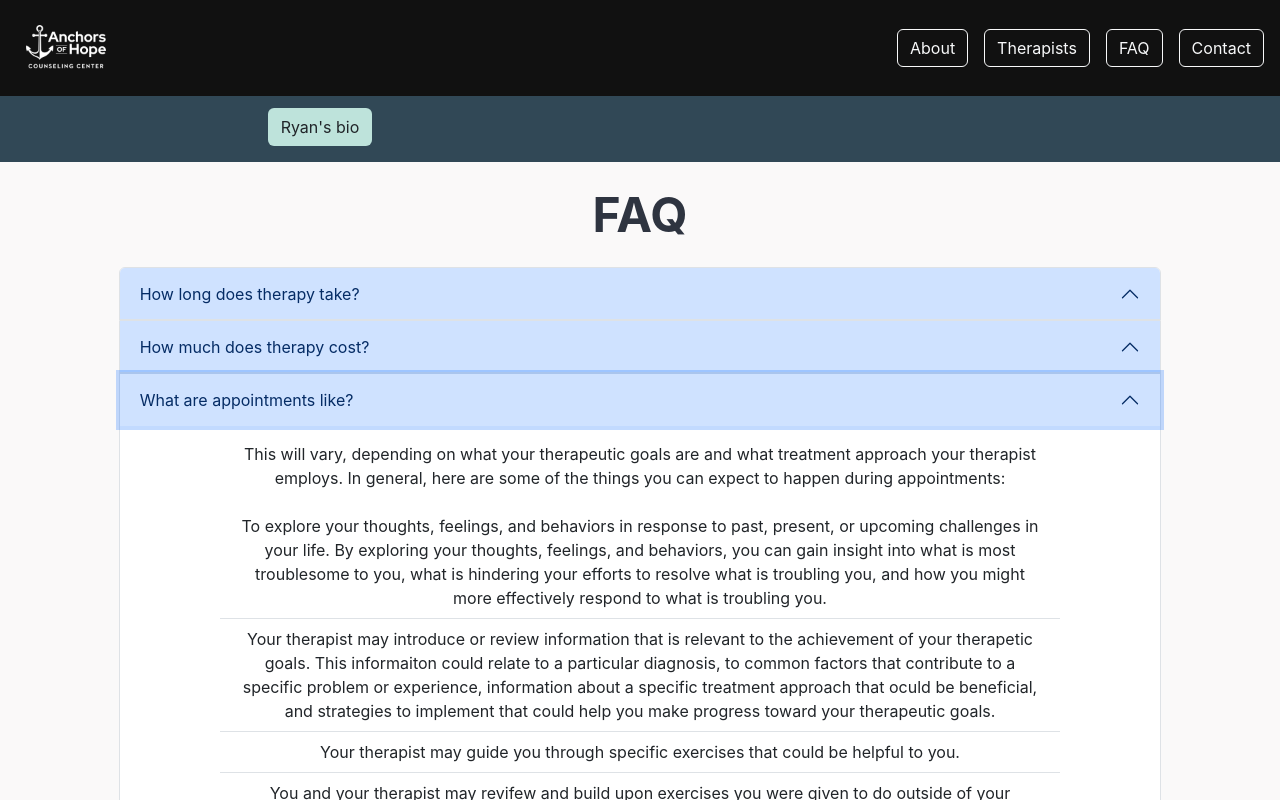
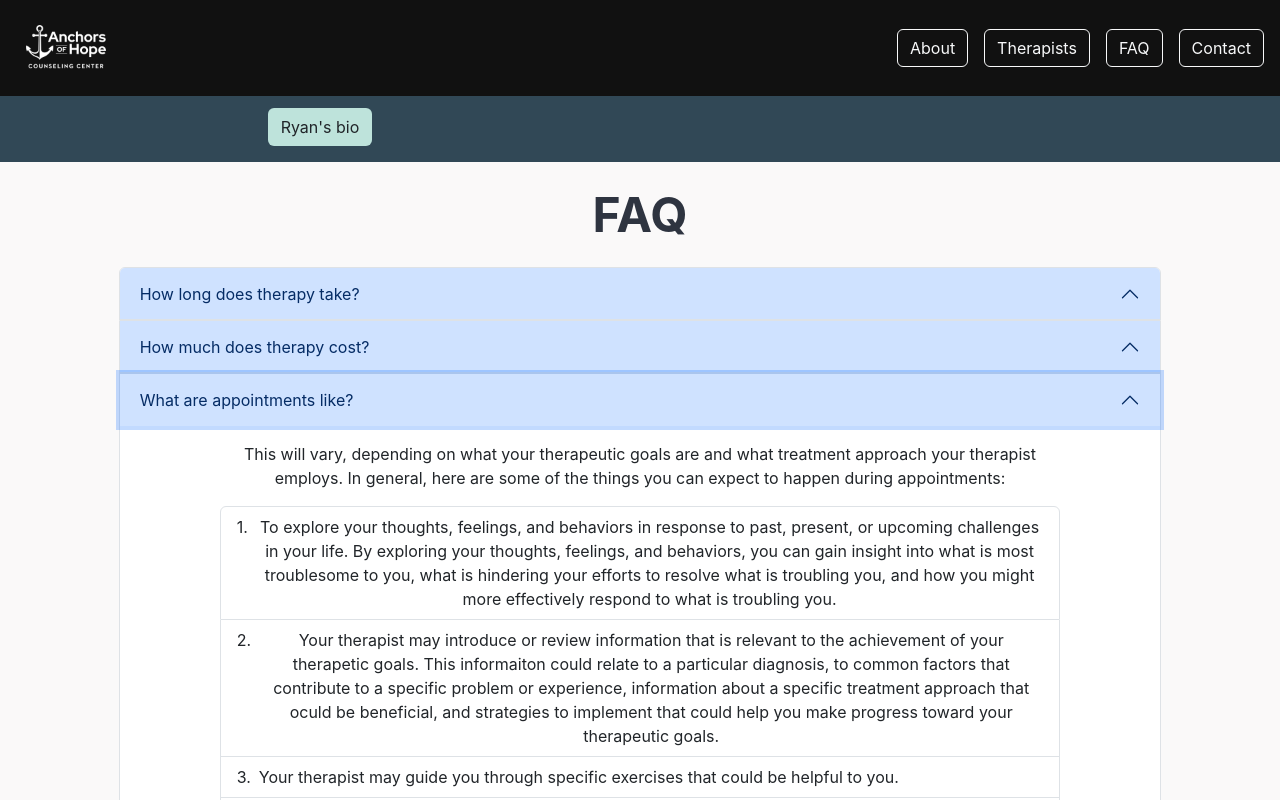
Before and after one commit to aohcc/aohcc, a React (Create React App) app: page / in a window 1280 px wide. Both pictures are taken after a click on the button "What are appointments like?". Shown: the part 1503-2303 px from the top of the page. Built offline with nearby package versions, Linux system fonts and the light colour scheme.

Commit message:
Reformatted one of faq items.

```diff
--- a/src/components/faq.jsx
+++ b/src/components/faq.jsx
@@ -48,12 +48,21 @@ const faqs = [
       <>
         <div className="containter-fluid p-3">
         <p className="text-left col-10 mx-auto">This will vary, depending on what your therapeutic goals are and what treatment approach your therapist employs. In general, here are some of the things you can expect to happen during appointments:</p>
-          <ul className="list-group list-group-flush">
-            <li className="list-group-item col-10 mx-auto">To explore your thoughts, feelings, and behaviors in response to past, present, or upcoming challenges in your life. By exploring your thoughts, feelings, and behaviors, you can gain insight into what is most troublesome to you, what is hindering your efforts to resolve what is troubling you, and how you might more effectively respond to what is troubling you.</li>
-            <li className="list-group-item col-10 mx-auto">Your therapist may introduce or review information that is relevant to the achievement of your therapetic goals. This informaiton could relate to a particular diagnosis, to common factors that contribute to a specific problem or experience, information about a specific treatment approach that oculd be beneficial, and strategies to implement that could help you make progress toward your therapeutic goals.</li>
-            <li className="list-group-item col-10 mx-auto">Your therapist may guide you through specific exercises that could be helpful to you.</li>
-            <li className="list-group-item col-10 mx-auto">You and your therapist may revifew and build upon exercises you were given to do outside of your appointment. While a lot of progress can be made in your therapy appointments, the bulk of your therapeutic progress will be based on the work you do outside of therapy. A major goal of therapy is to further empower you to effectively navigate the challenges that come up in life.</li>
-          </ul>
+          <ol className="list-group list-group-numbered">
+            <li className="col-10 mx-auto list-group-item d-flex justify-content-between align-items-start ">
+             <div className="ms-2 me-auto">To explore your thoughts, feelings, and behaviors in response to past, present, or upcoming challenges in your life. By exploring your thoughts, feelings, and behaviors, you can gain insight into what is most troublesome to you, what is hindering your efforts to resolve what is troubling you, and how you might more effectively respond to what is troubling you.</div>
+            </li>
+            <li className="col-10 mx-auto list-group-item d-flex justify-content-between align-items-start">
+              <div className="ms-2 me-auto">Your therapist may introduce or review information that is relevant to the achievement of your therapetic goals. This informaiton could relate to a particular diagnosis, to common factors that contribute to a specific problem or experience, information about a specific treatment approach that oculd be beneficial, and strategies to implement that could help you make progress toward your therapeutic goals.</div>
+            </li>
+            <li className="col-10 mx-auto list-group-item d-flex justify-content-between align-items-start">
+              <div className="ms-2 me-auto">Your therapist may guide you through specific exercises that could be helpful to you.</div>
+            </li>
+            <li className="col-10 mx-auto list-group-item d-flex justify-content-between align-items-start">
+              <div className="ms-2 me-auto">You and your therapist may revifew and build upon exercises you were given to do outside of your appointment. While a lot of progress can be made in your therapy appointments, the bulk of your therapeutic progress will be based on the work you do outside of therapy. A major goal of therapy is to further empower you to effectively navigate the challenges that come up in life.</div>
+            </li>
+
+          </ol>
         </div>
       </>
             )
```
